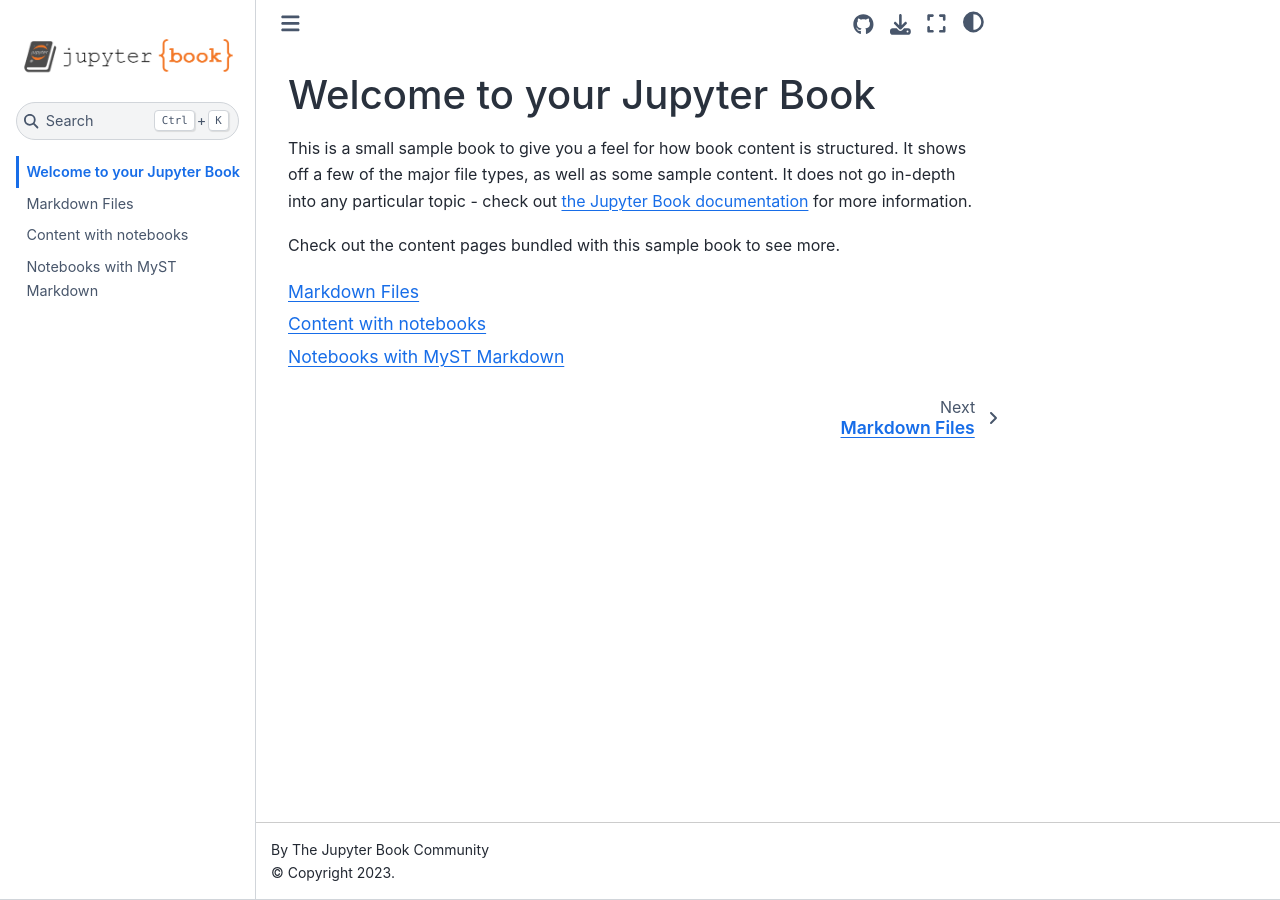
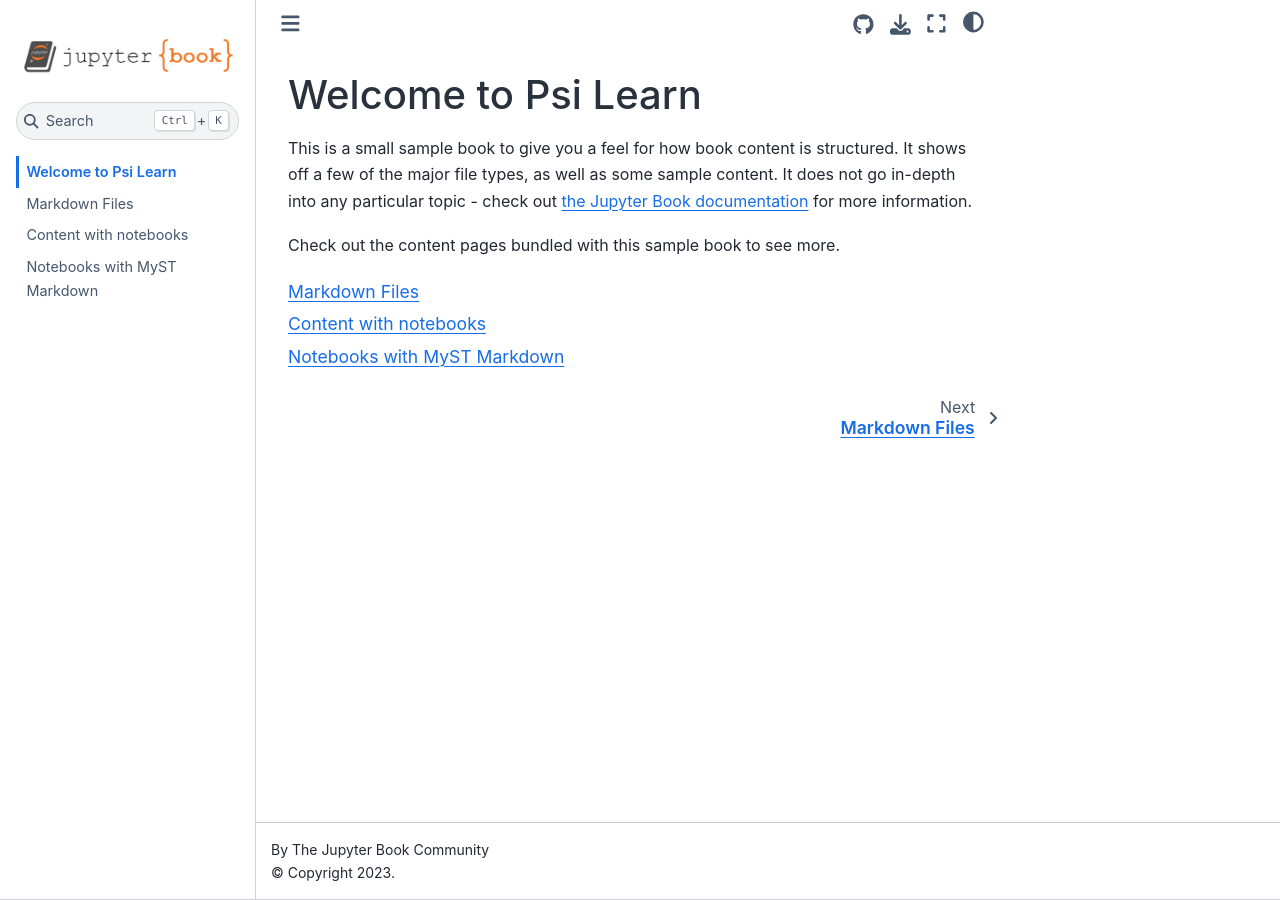
Before and after one commit to Psi-Learn/psi-learn.github.io, a Jupyter Book: the page built from intro.md, in a window 1280 px wide. Built offline with Jupyter Book 1.0.4 settings and Sphinx 7.4.7 and the Sphinx Book theme 1.1.4, drawn with Linux system fonts in a browser that asks for light colours.

Commit message:
first commit

```diff
--- a/_config.yml
+++ b/_config.yml
@@ -21,7 +21,7 @@
 
 # Information about where the book exists on the web
 repository:
-  url: https://github.com/executablebooks/jupyter-book  # Online location of your book
+  url: https://github.com/psi-learn/psi-learn.github.io  # Online location of your book
   path_to_book: docs  # Optional path to your book, relative to the repository root
   branch: master  # Which branch of the repository should be used when creating links (optional)
 
--- a/intro.md
+++ b/intro.md
@@ -1,4 +1,4 @@
-# Welcome to your Jupyter Book
+# Welcome to Psi Learn
 
 This is a small sample book to give you a feel for how book content is
 structured.
```
